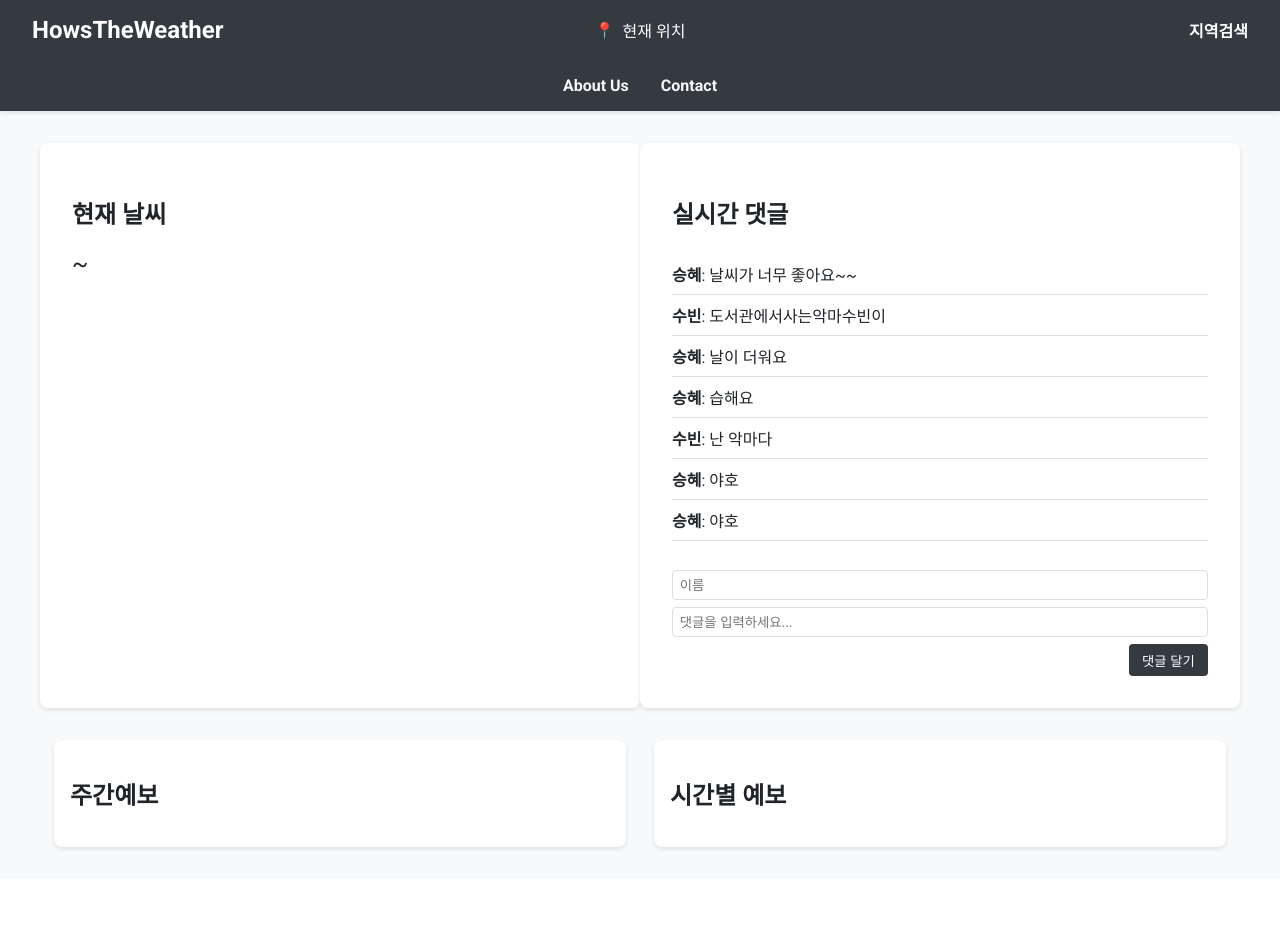
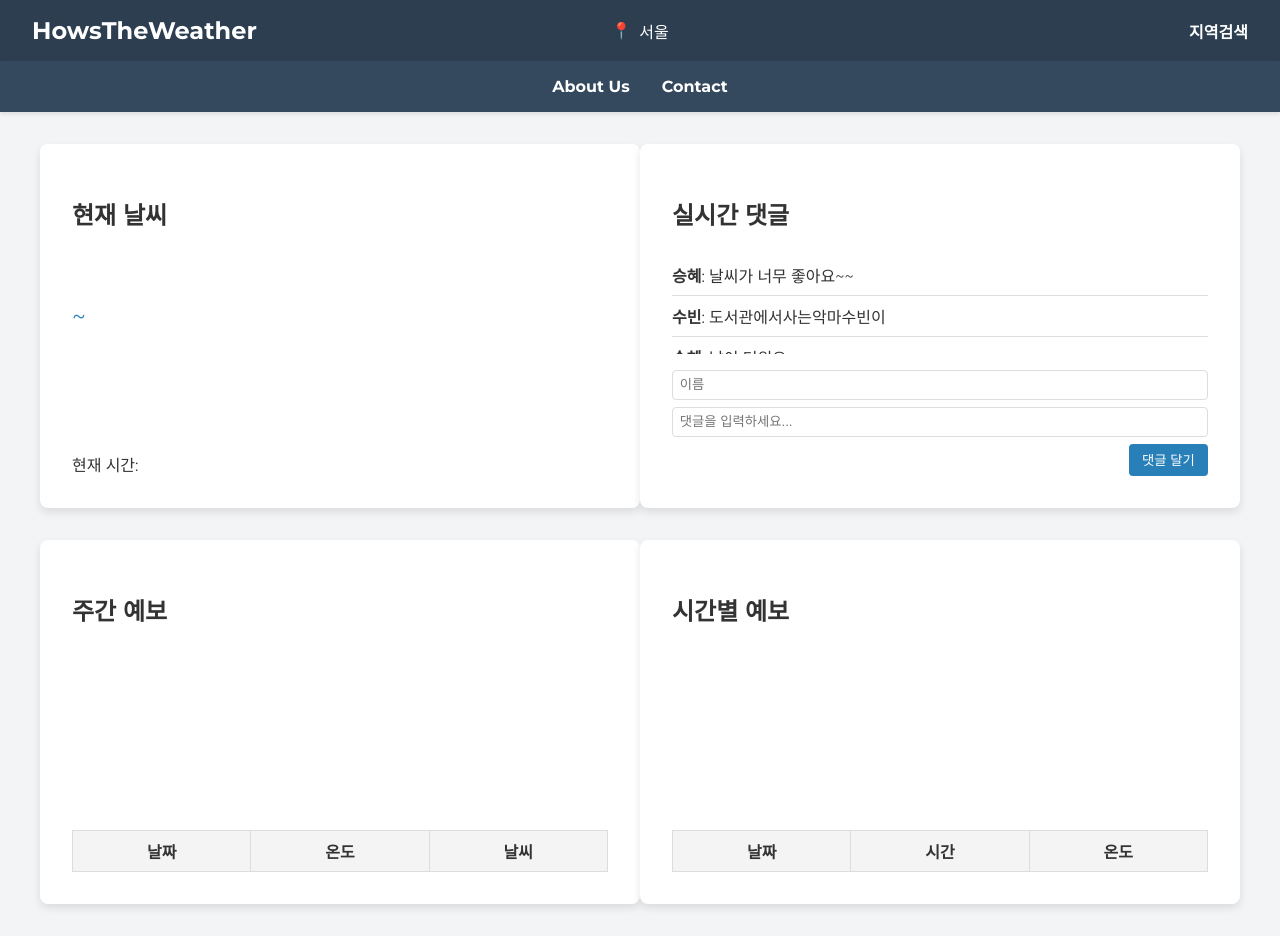
Before and after one commit to subin9292/HowsTheWeather, a FastAPI app: page / in a window 1280 px wide. Before the commit the page ends 851 px from the top, so only its background shows below. Run offline with FastAPI, Linux system fonts and the light colour scheme; data comes from the database, SQL or seed files in the repository; lists and menus that the app fills with data are empty; parts of the project's set-up code (start-up, migrations or seed data) failed here and were passed over.

Commit message:
modify weather function

```diff
--- a/static/styles.css
+++ b/static/styles.css
@@ -1,17 +1,17 @@
 /* Import Google Font */
-@import url('https://fonts.googleapis.com/css2?family=Roboto:wght@400;700&display=swap');
+@import url('https://fonts.googleapis.com/css2?family=Montserrat:wght@400;700&display=swap');
 
 body {
-    font-family: 'Roboto', sans-serif;
+    font-family: 'Montserrat', sans-serif;
     margin: 0;
     padding: 0;
     box-sizing: border-box;
-    background-color: #f8f9fa;
-    color: #212529;
+    background-color: #f3f4f6;
+    color: #333;
 }
 
 header {
-    background-color: #343a40;
+    background-color: #2C3E50;
     display: flex;
     justify-content: space-between;
     align-items: center;
@@ -47,7 +47,7 @@ nav ul {
     padding: 0;
     display: flex;
     justify-content: center;
-    background-color: #343a40;
+    background-color: #34495E;
     margin: 0;
     padding: 1em 0;
     box-shadow: 0 2px 4px rgba(0, 0, 0, 0.1);
@@ -59,7 +59,7 @@ nav ul li {
 
 nav ul li a {
     text-decoration: none;
-    color: #f8f9fa;
+    color: white;
     font-weight: bold;
 }
 
@@ -75,21 +75,19 @@ main {
     margin-bottom: 2em;
 }
 
-.current-weather {
+.card {
     background-color: white;
     border-radius: 8px;
     padding: 2em;
-    box-shadow: 0 2px 4px rgba(0, 0, 0, 0.1);
+    box-shadow: 0 4px 8px rgba(0, 0, 0, 0.1);
     width: 48%;
+    display: flex;
+    flex-direction: column;
+    justify-content: space-between;
+    height: 300px; /* Set a fixed height for consistency */
 }
 
 .live-comments {
-    background-color: white;
-    border-radius: 8px;
-    padding: 2em;
-    box-shadow: 0 2px 4px rgba(0, 0, 0, 0.1);
-    width: 48%;
-    max-height: 600px;
     display: flex;
     flex-direction: column;
 }
@@ -107,7 +105,7 @@ main {
     flex-grow: 1;
     overflow-y: auto;
     margin-bottom: 1em;
-    max-height: 300px; /* Add max-height to keep the section fixed */
+    max-height: 150px; /* Adjusted to fit within card height */
 }
 
 #comments-list li {
@@ -130,7 +128,7 @@ main {
 #comment-form button {
     padding: 0.5em 1em;
     border: none;
-    background-color: #343a40;
+    background-color: #2980B9;
     color: white;
     border-radius: 4px;
     cursor: pointer;
@@ -138,12 +136,12 @@ main {
 }
 
 #comment-form button:hover {
-    background-color: #495057;
+    background-color: #3498DB;
 }
 
 .temperature-range {
     font-size: 1.5em;
-    color: #212529;
+    color: #2980B9;
 }
 
 .current-temp {
@@ -155,7 +153,7 @@ main {
 }
 
 .current-temp .weather-icon {
-    font-size: 2em;
+    font-size: 2.5em;
     margin-left: 0.5em;
 }
 
@@ -165,20 +163,26 @@ main {
 }
 
 .weekly-forecast, .hourly-forecast {
-    width: 45%;
-    background-color: white;
-    border-radius: 8px;
-    padding: 1em;
-    box-shadow: 0 2px 4px rgba(0, 0, 0, 0.1);
+    width: 48%;
 }
 
-.weekly-forecast ul, .hourly-forecast ul {
-    list-style: none;
-    padding: 0;
-    margin: 0;
+.table-container {
+    overflow-y: auto;
+    max-height: 300px; /* Adjust the height as needed */
 }
 
-.weekly-forecast ul li, .hourly-forecast ul li {
-    padding: 0.5em 0;
-    border-bottom: 1px solid #ddd;
+.weekly-forecast table, .hourly-forecast table {
+    width: 100%;
+    border-collapse: collapse;
 }
+
+.weekly-forecast table th, .hourly-forecast table th,
+.weekly-forecast table td, .hourly-forecast table td {
+    border: 1px solid #ddd;
+    padding: 0.5em;
+    text-align: center;
+}
+
+.weekly-forecast table th, .hourly-forecast table th {
+    background-color: #f4f4f4;
+}
--- a/templates/main.html
+++ b/templates/main.html
@@ -1,133 +1,21 @@
 <!DOCTYPE html>
-<html lang="ko">
+<html lang="en">
 <head>
     <meta charset="UTF-8">
+    <meta http-equiv="X-UA-Compatible" content="IE=edge">
     <meta name="viewport" content="width=device-width, initial-scale=1.0">
     <title>HowsTheWeather</title>
     <link rel="stylesheet" href="/static/styles.css">
-    <link href="https://fonts.googleapis.com/css2?family=Roboto:wght@400;700&display=swap" rel="stylesheet">
-    <script src="https://code.jquery.com/jquery-3.6.0.min.js"></script>
-    <script>
-        $(document).ready(function() {
-            const weatherApiKey = 'a71cf8f55278a20a0840a3e6fcba9384';
-            let lat;
-            let lon;
-            let placeName = '현재 위치'; // 기본 지역 이름
-
-            // URL 파라미터에서 lat와 lon, place 값을 가져오기
-            const urlParams = new URLSearchParams(window.location.search);
-            if (urlParams.has('lat') && urlParams.has('lon')) {
-                lat = urlParams.get('lat');
-                lon = urlParams.get('lon');
-                if (urlParams.has('place')) {
-                    placeName = decodeURIComponent(urlParams.get('place'));
-                }
-                // 위치가 제공된 경우, 해당 위치의 날씨 정보 불러오기
-                loadWeatherData(lat, lon, placeName);
-            } else {
-                // 위치 정보가 없는 경우, 사용자 위치를 기반으로 날씨 정보 불러오기
-                if (navigator.geolocation) {
-                    navigator.geolocation.getCurrentPosition(position => {
-                        lat = position.coords.latitude;
-                        lon = position.coords.longitude;
-                        loadWeatherData(lat, lon, placeName);
-                    }, error => {
-                        console.error('Error occurred. Error code: ' + error.code);
-                        // 기본값으로 서울의 날씨 정보를 불러옵니다.
-                        lat = 37.5665;
-                        lon = 126.9780;
-                        loadWeatherData(lat, lon, '서울');
-                    });
-                } else {
-                    // Geolocation을 지원하지 않는 경우 기본값으로 서울의 날씨 정보를 불러옵니다.
-                    lat = 37.5665;
-                    lon = 126.9780;
-                    loadWeatherData(lat, lon, '서울');
-                }
-            }
-
-            function loadWeatherData(lat, lon, placeName) {
-                // 지역 이름 업데이트
-                $('#location-name').text(placeName);
-
-                // 현재 날씨 데이터 가져오기
-                $.getJSON(`http://api.openweathermap.org/data/2.5/weather?lat=${lat}&lon=${lon}&appid=${weatherApiKey}&units=metric`, function(data) {
-                    var minTemp = data.main.temp_min.toFixed(1);
-                    var maxTemp = data.main.temp_max.toFixed(1);
-                    var currentTemp = data.main.temp.toFixed(1);
-                    var weatherDescription = translateWeatherDescription(data.weather[0].description);
-                    var weatherIcon = data.weather[0].icon;
-                    var now = new Date();
-                    var formattedDate = now.getFullYear() + '/' + (now.getMonth() + 1) + '/' + now.getDate() + ' ' + now.getHours() + ':' + String(now.getMinutes()).padStart(2, '0');
-
-                    $('.low-temp').text(minTemp + '°C');
-                    $('.high-temp').text(maxTemp + '°C');
-                    $('#current-temp').text(currentTemp + '°C');
-                    $('.weather-icon').html('<img src="https://openweathermap.org/img/wn/' + weatherIcon + '@2x.png" alt="Weather icon">');
-                    $('#current-date').text(formattedDate);
-                });
-
-                // 주간 예보 데이터 가져오기
-                $.getJSON(`https://api.openweathermap.org/data/3.0/onecall?lat=${lat}&lon=${lon}&exclude=hourly,minutely,current,alerts&appid=${weatherApiKey}&units=metric`, function(data) {
-                    var weeklyForecastHtml = '';
-                    data.daily.forEach(function(day) {
-                        var date = new Date(day.dt * 1000);
-                        var dayOfWeek = `${date.getMonth() + 1}/${date.getDate()} (${['일', '월', '화', '수', '목', '금', '토'][date.getDay()]})`;
-                        var temp = day.temp.day.toFixed(1);
-                        var weatherDescription = translateWeatherDescription(day.weather[0].description);
-                        var weatherIcon = day.weather[0].icon;
-                        weeklyForecastHtml += `<li>${dayOfWeek}: ${temp}°C, ${weatherDescription} <img src="https://openweathermap.org/img/wn/${weatherIcon}.png" alt="Weather icon"></li>`;
-                    });
-                    $('#weekly-forecast').html(weeklyForecastHtml);
-                }).fail(function(jqxhr, textStatus, error) {
-                    var err = textStatus + ", " + error;
-                    console.log("주간 예보 요청 실패: " + err); // 에러 로그 확인
-                    $('#weekly-forecast').html('<li>주간 예보 데이터를 불러오는 데 실패했습니다.</li>');
-                });
-
-                // 시간별 예보 데이터 가져오기
-                $.getJSON(`https://api.openweathermap.org/data/2.5/forecast?lat=${lat}&lon=${lon}&appid=${weatherApiKey}&units=metric`, function(data) {
-                    var hourlyForecastHtml = '';
-                    data.list.slice(0, 5).forEach(function(hour) {
-                        var date = new Date(hour.dt * 1000);
-                        var hours = date.getHours();
-                        var temp = hour.main.temp.toFixed(1);
-                        var weatherIcon = hour.weather[0].icon;
-                        hourlyForecastHtml += `<li>${hours}시: ${temp}°C <img src="https://openweathermap.org/img/wn/${weatherIcon}.png" alt="Weather icon"></li>`;
-                    });
-                    $('#hourly-forecast').html(hourlyForecastHtml);
-                });
-            }
-
-            function translateWeatherDescription(description) {
-                const descriptions = {
-                    "clear sky": "맑음",
-                    "few clouds": "구름 조금",
-                    "scattered clouds": "구름 낌",
-                    "broken clouds": "구름 많음",
-                    "shower rain": "소나기",
-                    "rain": "비",
-                    "thunderstorm": "천둥번개",
-                    "snow": "눈",
-                    "mist": "안개",
-                    "light rain": "약한 비",
-                    "moderate rain": "보통 비",
-                    "heavy intensity rain": "강한 비",
-                    "overcast clouds": "흐림"
-                };
-                return descriptions[description] || description;
-            }
-        });
-    </script>
+    <link href="https://fonts.googleapis.com/css2?family=Montserrat:wght@400;700&display=swap" rel="stylesheet">
 </head>
 <body>
     <header>
         <div class="logo">HowsTheWeather</div>
         <div class="location">
             <span class="location-icon">📍</span>
-            <span id="location-name">현재 위치</span>
+            <span id="location-name">서울</span>
         </div>
-        <a href="/location_search" class="search-location">지역검색</a>
+        <a href="/location_search.html" class="search-location">지역검색</a>
     </header>
     <nav>
         <ul>
@@ -137,8 +25,8 @@
     </nav>
     <main>
         <section class="main-content">
-            <div class="current-weather">
-                <h1>현재 날씨</h1>
+            <div class="card current-weather">
+                <h2>현재 날씨</h2>
                 <div class="temperature-range">
                     <span class="low-temp"></span> ~ <span class="high-temp"></span>
                 </div>
@@ -146,9 +34,9 @@
                     <span id="current-temp"></span>
                     <span class="weather-icon"></span>
                 </div>
-                <div id="current-date"></div>
+                <div id="current-date" class="time">현재 시간: </div>
             </div>
-            <div class="live-comments">
+            <div class="card live-comments">
                 <h2>실시간 댓글</h2>
                 <ul id="comments-list">
                     {% for comment in comments %}
@@ -163,16 +51,161 @@
             </div>
         </section>
         <section class="forecast">
-            <div class="weekly-forecast">
-                <h2>주간예보</h2>
-                <ul id="weekly-forecast"></ul>
+            <div class="card weekly-forecast">
+                <h2>주간 예보</h2>
+                <div class="table-container">
+                    <table>
+                        <thead>
+                            <tr>
+                                <th>날짜</th>
+                                <th>온도</th>
+                                <th>날씨</th>
+                            </tr>
+                        </thead>
+                        <tbody id="weekly-forecast-body">
+                            <!-- Weekly forecast rows will be added dynamically -->
+                        </tbody>
+                    </table>
+                </div>
             </div>
-            <div class="hourly-forecast">
+            <div class="card hourly-forecast">
                 <h2>시간별 예보</h2>
-                <ul id="hourly-forecast"></ul>
+                <div class="table-container">
+                    <table>
+                        <thead>
+                            <tr>
+                                <th>날짜</th>
+                                <th>시간</th>
+                                <th>온도</th>
+                            </tr>
+                        </thead>
+                        <tbody id="hourly-forecast-body">
+                            <!-- Hourly forecast rows will be added dynamically -->
+                        </tbody>
+                    </table>
+                </div>
             </div>
         </section>
     </main>
-    <script src="/static/script.js"></script>
+
+    <!-- Weather icon and description translations -->
+    <script>
+        function translateWeatherDescription(description) {
+            const descriptions = {
+                "clear sky": "맑음",
+                "few clouds": "구름 조금",
+                "scattered clouds": "구름 낌",
+                "broken clouds": "구름 많음",
+                "shower rain": "소나기",
+                "rain": "비",
+                "thunderstorm": "천둥번개",
+                "snow": "눈",
+                "mist": "안개",
+                "light rain": "약한 비",
+                "moderate rain": "보통 비",
+                "heavy intensity rain": "강한 비",
+                "overcast clouds": "흐림"
+            };
+            return descriptions[description] || description;
+        }
+
+        function formatDate(date) {
+            const daysOfWeek = ["일", "월", "화", "수", "목", "금", "토"];
+            return `${date.getMonth() + 1}/${date.getDate()} (${daysOfWeek[date.getDay()]})`;
+        }
+    </script>
+
+    <!-- jQuery library -->
+    <script src="https://code.jquery.com/jquery-3.5.1.min.js" integrity="sha256-9/aliU8dGd2tb6OSsuzixeV4y/faTqgFtohetphbbj0=" crossorigin="anonymous"></script>
+
+    <!-- JavaScript for fetching weather data -->
+    <script>
+        var apiKey = 'a71cf8f55278a20a0840a3e6fcba9384';
+        var lat = 37.5683;
+        var lon = 126.9778;
+
+        // Fetch current weather and fill in the details
+        $.getJSON(`https://api.openweathermap.org/data/2.5/weather?lat=${lat}&lon=${lon}&appid=${apiKey}&units=metric`, function(result) {
+            $('#current-temp').text(`${result.main.temp.toFixed(1)}°C`);
+            $('.low-temp').text(`${result.main.temp_min.toFixed(1)}°C`);
+            $('.high-temp').text(`${result.main.temp_max.toFixed(1)}°C`);
+            $('.weather-icon').html(`<img src="https://openweathermap.org/img/wn/${result.weather[0].icon}@2x.png" alt="${result.weather[0].description}">`);
+
+            var timestamp = result.dt;
+            var currentTime = new Date(timestamp * 1000);
+            var formattedTime = `${currentTime.getFullYear()}/${currentTime.getMonth() + 1}/${currentTime.getDate()} (${['일', '월', '화', '수', '목', '금', '토'][currentTime.getDay()]}) ${currentTime.getHours()}:${currentTime.getMinutes().toString().padStart(2, '0')}`;
+            $('#current-date').text(`현재 시간: ${formattedTime}`);
+        });
+
+        // Fetch weekly forecast
+        $.getJSON(`https://api.openweathermap.org/data/3.0/onecall?lat=${lat}&lon=${lon}&exclude=current,minutely,hourly&appid=${apiKey}&units=metric`, function(result) {
+            var weeklyForecast = result.daily;
+
+            weeklyForecast.forEach(function(day) {
+                var date = new Date(day.dt * 1000);
+                var dayOfWeek = `${date.getMonth() + 1}/${date.getDate()} (${['일', '월', '화', '수', '목', '금', '토'][date.getDay()]})`;
+                var tempMin = day.temp.min.toFixed(1);
+                var tempMax = day.temp.max.toFixed(1);
+                var weatherDescription = translateWeatherDescription(day.weather[0].description);
+                var weatherIcon = day.weather[0].icon;
+
+                var weeklyHtml = `<tr>
+                                    <td>${dayOfWeek}</td>
+                                    <td>${tempMin}°C / ${tempMax}°C</td>
+                                    <td><img src="https://openweathermap.org/img/wn/${weatherIcon}.png" alt="${weatherDescription}">${weatherDescription}</td>
+                                  </tr>`;
+
+                $('#weekly-forecast-body').append(weeklyHtml);
+            });
+        });
+
+        // Fetch hourly forecast for today and tomorrow
+        $.getJSON(`https://api.openweathermap.org/data/3.0/onecall?lat=${lat}&lon=${lon}&exclude=current,minutely,daily&appid=${apiKey}&units=metric`, function(result) {
+            var hourlyForecast = result.hourly;
+
+            var now = new Date();
+            var today = now.getDate();
+            var tomorrow = new Date(now);
+            tomorrow.setDate(today + 1);
+            tomorrow = tomorrow.getDate();
+
+            hourlyForecast.forEach(function(hour) {
+                var date = new Date(hour.dt * 1000);
+                var dayOfMonth = date.getDate();
+                var formattedDate = formatDate(date);
+                var hourOfDay = date.getHours();
+                var temp = hour.temp.toFixed(1);
+
+                if (dayOfMonth === today || dayOfMonth === tomorrow) {
+                    var hourlyHtml = `<tr>
+                                        <td>${formattedDate}</td>
+                                        <td>${hourOfDay}시</td>
+                                        <td>${temp}°C</td>
+                                      </tr>`;
+
+                    $('#hourly-forecast-body').append(hourlyHtml);
+                }
+            });
+        });
+
+        // Comment submission handling
+        $('#comment-form').submit(function(event) {
+            event.preventDefault();
+            var formData = $(this).serialize();
+
+            $.ajax({
+                type: 'POST',
+                url: '/comments/',
+                data: formData,
+                success: function(response) {
+                    console.log('Comment submitted successfully');
+                    window.location.reload();
+                },
+                error: function(error) {
+                    console.error('Error submitting comment:', error);
+                }
+            });
+        });
+    </script>
 </body>
 </html>
```
